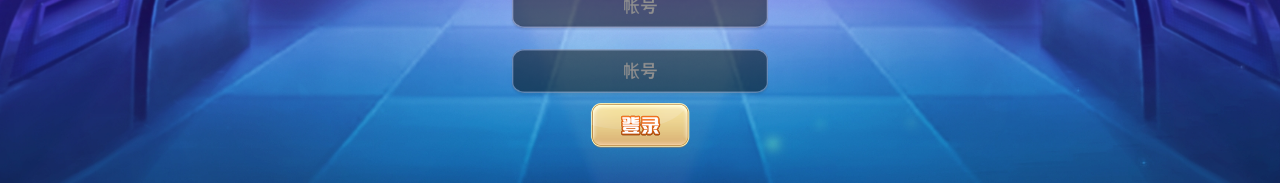
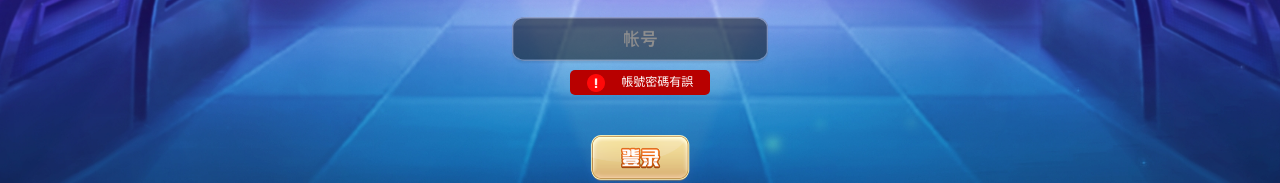
Before and after one commit to jacky1739/entertainment_loby, a Vue app: page /#/login in a window 1280 px wide. Shown: the part 504-687 px from the top of the page. Built offline with nearby package versions, Linux system fonts and the light colour scheme.

Commit message:
修改errmessage顯示

```diff
--- a/src/views/Front/LoginView.vue
+++ b/src/views/Front/LoginView.vue
@@ -12,8 +12,8 @@
       <li class="login__input">
         <input class="login__input__content" type="text">
       </li>
-      <li class="login__errorMessage" v-show="errorMessage">
-        <p class="login__errorMessage__word">
+      <li class="login__errorMessage">
+        <p class="login__errorMessage__word" v-show="showError">
           <span><img class="login__errorMessage__icon" src="../../../public/images/Lobby/平台svg/loginpage_error.svg" alt=""></span>帳號密碼有誤
         </p>
       </li>
@@ -96,6 +96,8 @@
     margin: 0 auto;
     margin-bottom: .4rem;
     &__word {
+      width: 1.4rem;
+      height: .25rem;
       line-height: .25rem;
       display: flex;
       justify-content: space-evenly;
@@ -120,7 +122,7 @@
 export default {
   data () {
     return {
-      errorMessage: false
+      showError: true
     }
   },
   methods: {
```
